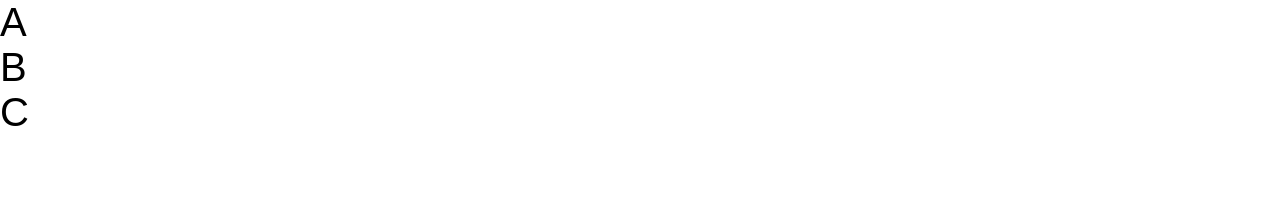
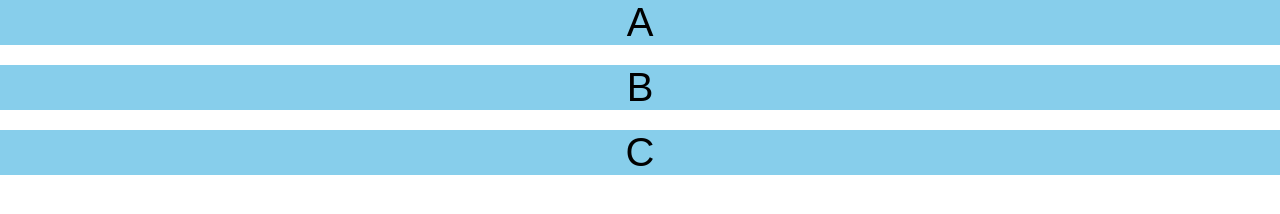
Before and after one commit to valensniyonkuru/CSS-Grid-Layout-Guide, a plain HTML site: page index.html in a window 1280 px wide. Drawn offline with Linux system fonts and the light colour scheme.

Commit message:
change colors

```diff
--- a/index.css
+++ b/index.css
@@ -9,4 +9,14 @@ body{
 font-size: 40px;
 width: 100%;
  min-height: 100hv;
+
 }
+[class^="box-"]{
+    background-color: skyblue;
+    display: grid;
+    place-items:center;
+}
+.container{
+    display: grid;
+    gap: 20px;
+}
```
